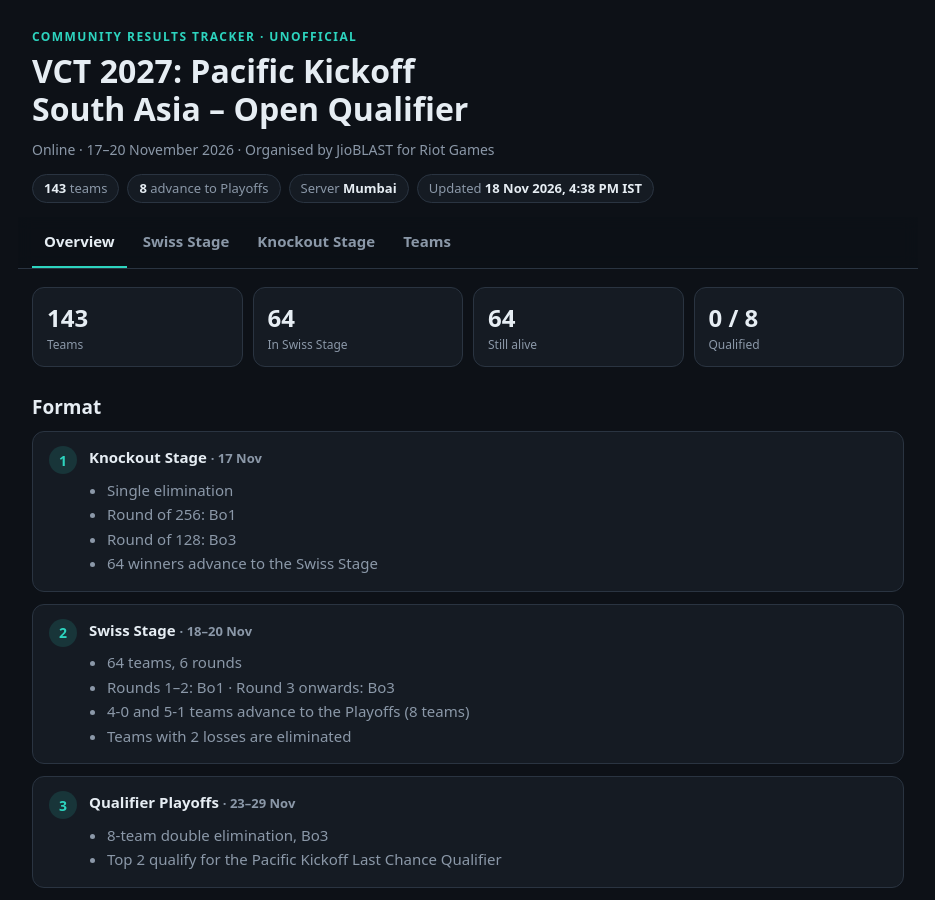
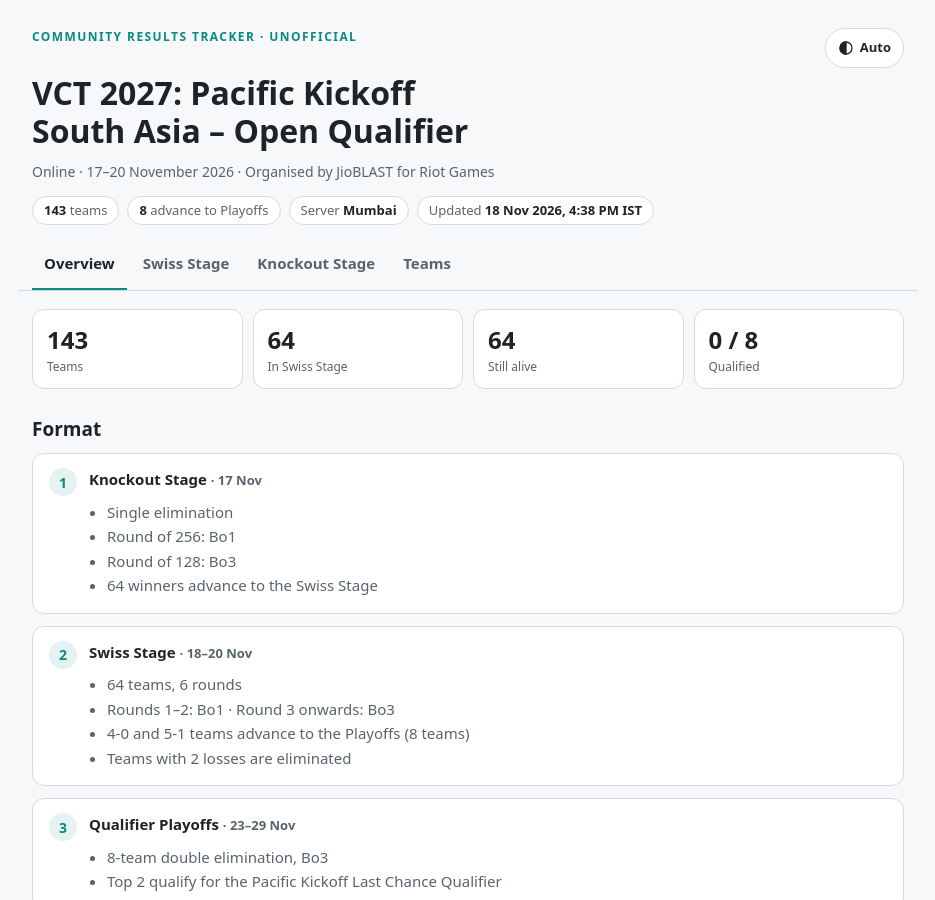
Before and after one commit to Arisue-eSports/vct-27-pacific-kickoff-south-asia-open-qualifiers, a plain HTML site: page index.html in a window 1280 px wide. Shown: the top 900 px of the page, without its empty margins (172-1107 px from the left). Drawn offline with Linux system fonts and the light colour scheme.

Commit message:
Add files via upload

```diff
--- a/index.html
+++ b/index.html
@@ -3,14 +3,32 @@
 <head>
 <meta charset="utf-8">
 <meta name="viewport" content="width=device-width, initial-scale=1">
+<meta name="color-scheme" content="dark light">
+<meta name="theme-color" content="#0d1117" media="(prefers-color-scheme: dark)">
+<meta name="theme-color" content="#f6f8fa" media="(prefers-color-scheme: light)">
 <title>VCT 2027 Pacific Kickoff: South Asia Open Qualifier · Results Tracker</title>
 <meta name="description" content="Unofficial community results tracker for the VCT 2027 Pacific Kickoff South Asia Open Qualifier: format, Swiss standings, knockout results and teams.">
+<script>try{var t=localStorage.getItem('theme');if(t==='light'||t==='dark')document.documentElement.dataset.theme=t}catch(e){}</script>
 <style>
 :root{
   --bg:#0d1117; --panel:#151b23; --panel2:#1c2430; --line:#2a3441;
   --text:#e6edf3; --muted:#8b98a8; --accent:#2dd4bf; --accent-dim:rgba(45,212,191,.14);
   --win:#4ade80; --win-dim:rgba(74,222,128,.13); --loss:#f87171; --loss-dim:rgba(248,113,113,.12);
-  --gold:#facc15; --radius:12px;
+  --gold:#facc15; --radius:12px; --navbg:rgba(13,17,23,.92); color-scheme:dark;
+}
+@media (prefers-color-scheme: light){
+  :root:not([data-theme=dark]){
+    --bg:#f6f8fa; --panel:#ffffff; --panel2:#eef1f5; --line:#d5dbe2;
+    --text:#1f2328; --muted:#59636e; --accent:#0d8a7f; --accent-dim:rgba(13,138,127,.11);
+    --win:#1a7f37; --win-dim:rgba(26,127,55,.11); --loss:#c4232e; --loss-dim:rgba(196,35,46,.09);
+    --gold:#9a6700; --navbg:rgba(246,248,250,.92); color-scheme:light;
+  }
+}
+:root[data-theme=light]{
+    --bg:#f6f8fa; --panel:#ffffff; --panel2:#eef1f5; --line:#d5dbe2;
+    --text:#1f2328; --muted:#59636e; --accent:#0d8a7f; --accent-dim:rgba(13,138,127,.11);
+    --win:#1a7f37; --win-dim:rgba(26,127,55,.11); --loss:#c4232e; --loss-dim:rgba(196,35,46,.09);
+    --gold:#9a6700; --navbg:rgba(246,248,250,.92); color-scheme:light;
 }
 *{box-sizing:border-box}
 html,body{margin:0;background:var(--bg);color:var(--text);
@@ -24,7 +42,7 @@ h1{font-size:clamp(22px,5.5vw,32px);line-height:1.2;margin:6px 0 10px}
 .chips{display:flex;flex-wrap:wrap;gap:8px;margin-top:14px}
 .chip{background:var(--panel);border:1px solid var(--line);border-radius:999px;padding:4px 11px;font-size:13px;color:var(--muted)}
 .chip b{color:var(--text);font-weight:600}
-nav{position:sticky;top:0;z-index:5;background:rgba(13,17,23,.92);backdrop-filter:blur(8px);
+nav{position:sticky;top:0;z-index:5;background:var(--navbg);backdrop-filter:blur(8px);
   border-bottom:1px solid var(--line);margin:0 -14px 18px;padding:0 14px}
 .tabs{display:flex;gap:4px;overflow-x:auto;scrollbar-width:none}
 .tabs::-webkit-scrollbar{display:none}
@@ -91,13 +109,19 @@ details .inner{padding:0 12px 12px}
 .subtab[aria-selected=true] .cnt{color:var(--accent);opacity:1}
 .rpanel[hidden]{display:none}
 .rpanel>.note{margin:4px 0 10px}
+.hdr{display:flex;justify-content:space-between;align-items:flex-start;gap:12px}
+.themebtn{flex:none;display:inline-flex;align-items:center;gap:6px;min-height:40px;padding:0 12px;border-radius:999px;
+  background:var(--panel);border:1px solid var(--line);color:var(--text);font:inherit;font-size:13px;font-weight:600;cursor:pointer}
+.themebtn:focus-visible,.tab:focus-visible,.subtab:focus-visible{outline:2px solid var(--accent);outline-offset:2px}
+.themebtn svg{width:16px;height:16px}
 footer{margin-top:40px;padding-top:16px;border-top:1px solid var(--line);font-size:12px;color:var(--muted)}
 </style>
 </head>
 <body>
 <div class="wrap">
 <header>
-  <div class="eyebrow">Community results tracker · Unofficial</div>
+  <div class="hdr"><div class="eyebrow">Community results tracker · Unofficial</div>
+  <button class="themebtn" id="themebtn" type="button" aria-label="Change colour theme"></button></div>
   <h1>VCT 2027: Pacific Kickoff<br>South Asia – Open Qualifier</h1>
   <div class="sub">Online · 17–20 November 2026 · Organised by JioBLAST for Riot Games</div>
   <div class="chips">
@@ -462,6 +486,26 @@ const q = swissTeams.filter(t=>status(t)==="q").length;
   const s=el("div","stat"); s.append(el("div","v",v), el("div","l",l)); $("#stats").append(s);
 });
 
+/* Theme toggle: Auto -> Light -> Dark */
+{
+  const btn = $("#themebtn"), root = document.documentElement;
+  const icons = {
+    auto:'<svg viewBox="0 0 24 24" fill="none" stroke="currentColor" stroke-width="2"><circle cx="12" cy="12" r="9"/><path d="M12 3a9 9 0 0 0 0 18z" fill="currentColor"/></svg>',
+    light:'<svg viewBox="0 0 24 24" fill="none" stroke="currentColor" stroke-width="2"><circle cx="12" cy="12" r="4"/><path d="M12 2v2M12 20v2M4.9 4.9l1.4 1.4M17.7 17.7l1.4 1.4M2 12h2M20 12h2M4.9 19.1l1.4-1.4M17.7 6.3l1.4-1.4"/></svg>',
+    dark:'<svg viewBox="0 0 24 24" fill="none" stroke="currentColor" stroke-width="2"><path d="M21 12.8A9 9 0 1 1 11.2 3a7 7 0 0 0 9.8 9.8z"/></svg>'
+  };
+  const names = {auto:"Auto", light:"Light", dark:"Dark"};
+  const setTheme = t => {
+    if (t==="auto") delete root.dataset.theme; else root.dataset.theme = t;
+    btn.innerHTML = icons[t] + "<span>" + names[t] + "</span>";
+    btn.title = "Theme: " + names[t] + " (tap to change)";
+    try { t==="auto" ? localStorage.removeItem("theme") : localStorage.setItem("theme", t); } catch(e){}
+  };
+  let cur = root.dataset.theme || "auto";
+  setTheme(cur);
+  btn.addEventListener("click", ()=>{ cur = {auto:"light", light:"dark", dark:"auto"}[cur]; setTheme(cur); });
+}
+
 /* Tabs */
 const tabs=[...document.querySelectorAll(".tab")];
 function show(id){ tabs.forEach(t=>t.setAttribute("aria-selected", t.dataset.t===id));
```
